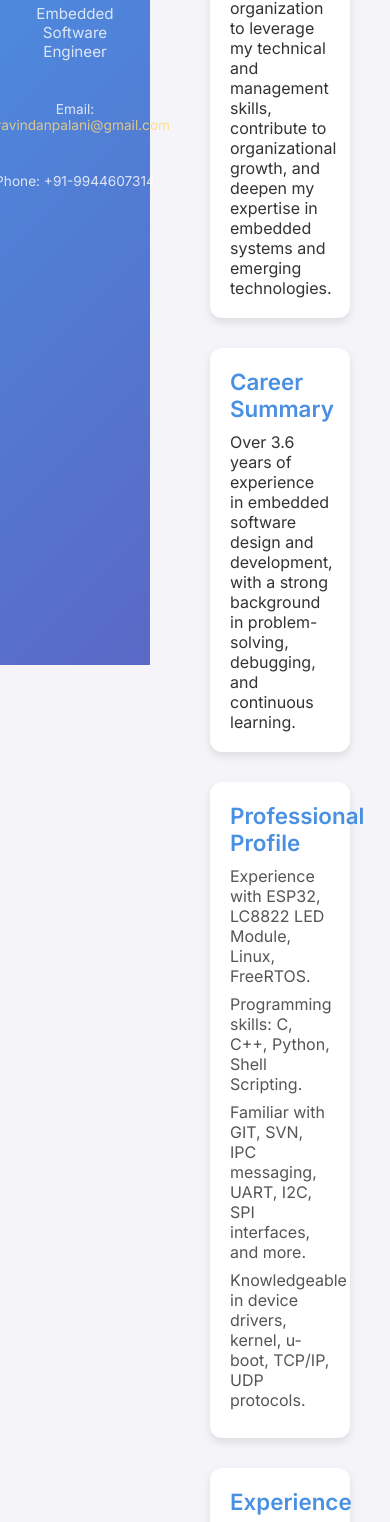
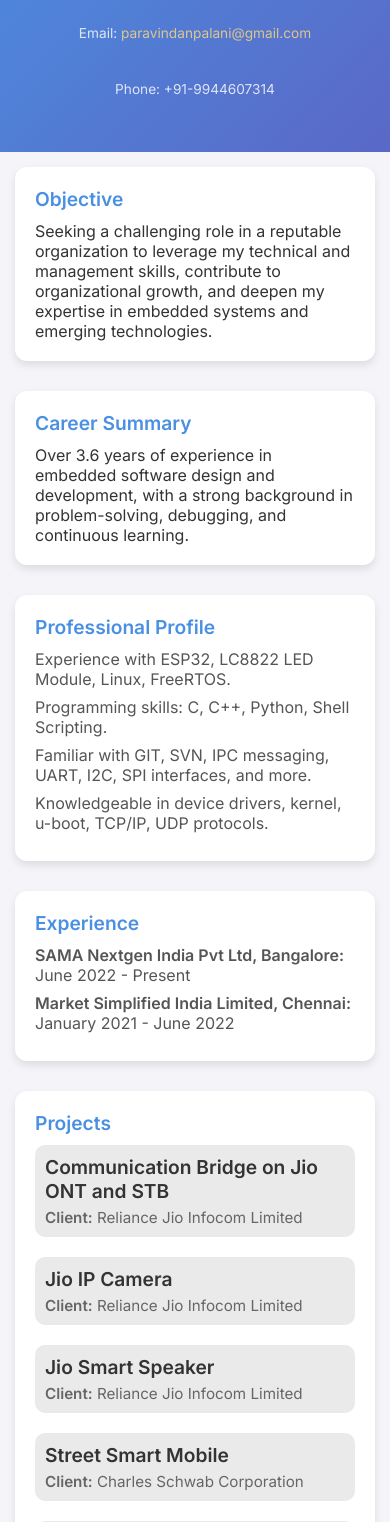
Before and after one commit to aravindanpalani/aravindan-profile, a plain HTML site: page index.html in a window 390 px wide. Shown: the part 179-1701 px from the top of the page. Drawn offline with Linux system fonts and the light colour scheme.

Commit message:
Update index.html

```diff
--- a/index.html
+++ b/index.html
@@ -208,23 +208,41 @@
         @media (max-width: 768px) {
             .sidebar {
                 width: 200px;
+                padding: 20px;
             }
 
             .content {
                 margin-left: 220px;
                 width: calc(100% - 220px);
+                padding: 20px;
+            }
+
+            .sidebar h1 {
+                font-size: 1.5em;
+            }
+
+            .profile-image {
+                width: 100px;
+                height: 100px;
+            }
+
+            h2 {
+                font-size: 1.4em;
             }
         }
 
         @media (max-width: 480px) {
             .sidebar {
-                width: 150px;
-                padding: 20px;
+                width: 100%;
+                position: relative;
+                height: auto;
+                padding: 15px;
             }
 
             .content {
-                margin-left: 170px;
-                width: calc(100% - 170px);
+                margin-left: 0;
+                width: 100%;
+                padding: 15px;
             }
 
             .profile-image {
@@ -233,11 +251,17 @@
             }
 
             .sidebar h1 {
-                font-size: 1.5em;
+                font-size: 1.3em;
             }
 
             h2 {
-                font-size: 1.4em;
+                font-size: 1.2em;
+            }
+
+            .back-to-top {
+                width: 40px;
+                height: 40px;
+                font-size: 1.2em;
             }
         }
     </style>
@@ -284,14 +308,13 @@
         <section class="section">
             <h2>Experience</h2>
             <ul>
-                <li><strong>SAMA NextGen India Pvt Ltd, Bangalore</strong> – June 2022 to Present</li>
-                <li><strong>Market Simplified India Limited, Chennai</strong> – January 2021 to June 2022</li>
+                <li><strong>SAMA Nextgen India Pvt Ltd, Bangalore:</strong> June 2022 - Present</li>
+                <li><strong>Market Simplified India Limited, Chennai:</strong> January 2021 - June 2022</li>
             </ul>
         </section>
 
         <section class="section">
             <h2>Projects</h2>
-
             <div class="project" onclick="openModal('proj1')">
                 <h3>Communication Bridge on Jio ONT and STB</h3>
                 <p><strong>Client:</strong> Reliance Jio Infocom Limited</p>
```
